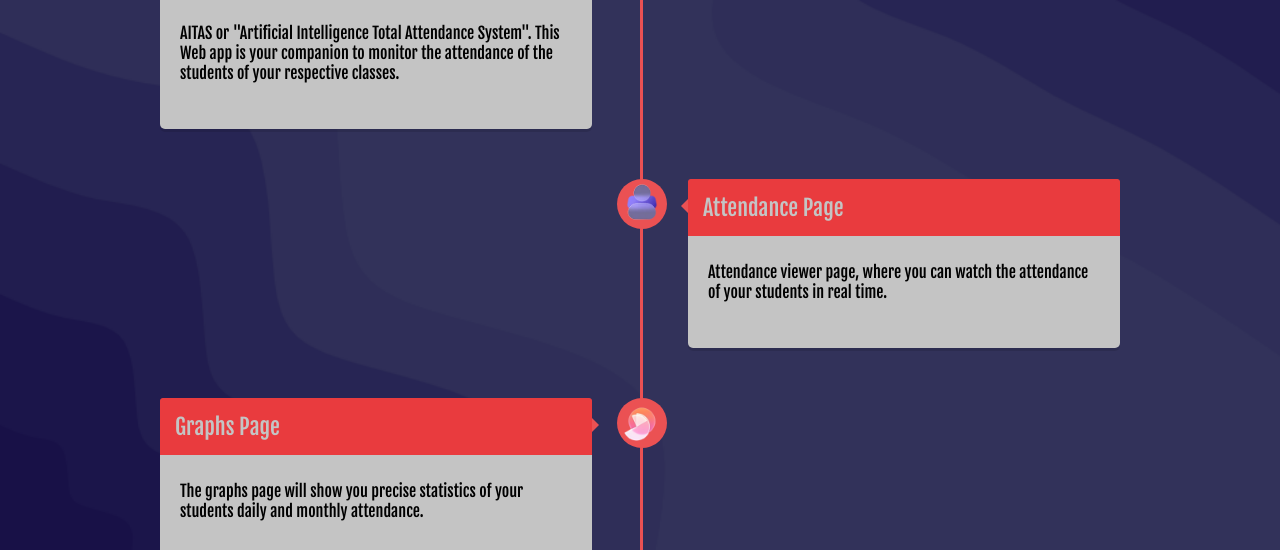
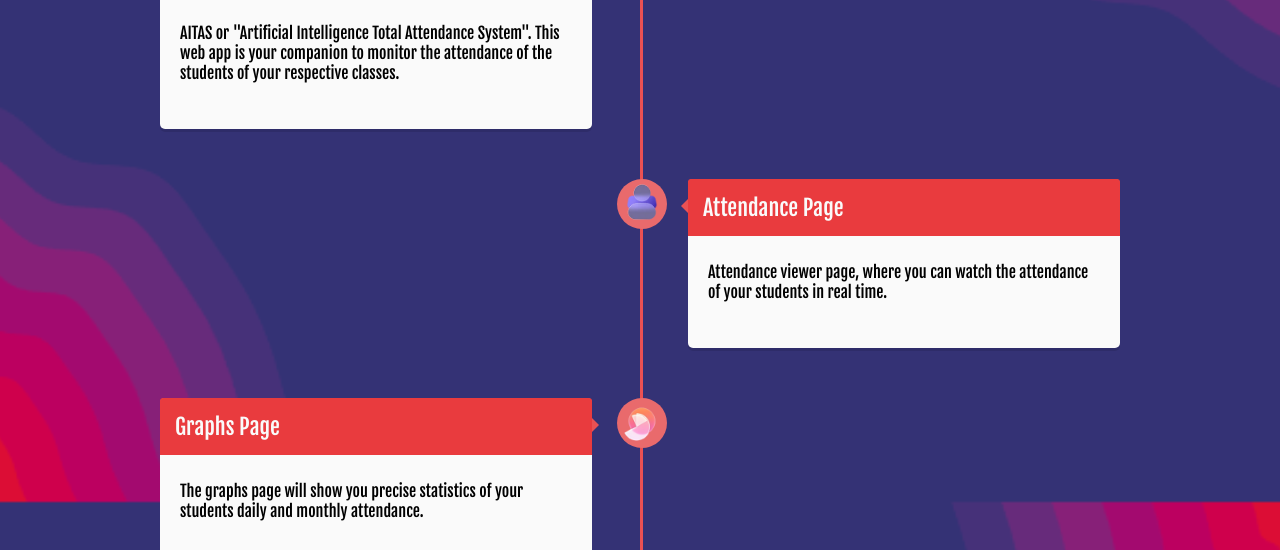
Before and after one commit to luc1d-ed/AITAS, a plain HTML site: page front_end/pages/Home.html in a window 1280 px wide. Shown: the part 298-848 px from the top of the page. Drawn offline with nearby package versions, Linux system fonts and the light colour scheme; a web font is replaced by a local one.

Commit message:
Improved visibility on home page

```diff
--- a/front_end/pages/Home.html
+++ b/front_end/pages/Home.html
@@ -51,7 +51,7 @@
           <div class="timeline-content">
             <h2>AITAS</h2>
             <p>
-              AITAS or "Artificial Intelligence Total Attendance System". This Web app is your companion to monitor the attendance of the students of your respective classes.
+              AITAS or "Artificial Intelligence Total Attendance System". This web app is your companion to monitor the attendance of the students of your respective classes.
             </p>
           </div>
         </div>
@@ -85,12 +85,14 @@
             <a href="https://stxaviersschool.com" target="_blank"><img class="timeline-page-icon" src="./resources/icons/mail.png"></a>
           </div>
           <div class="timeline-content right">
-            <h2>Further Information</h2>
+            <h2>IT Exhibition</h2>
             <p>
-              Email us on aitas@stxaviers.com , or call on 890878777098.
+              This project was made for SXD IT Exhibiotion 2023
             </p>
           </div>
         </div>
+    </div>
+  </div>
 
 <script>
   const currentDate = new Date();
--- a/front_end/pages/resources/stylesheets/Attendance.css
+++ b/front_end/pages/resources/stylesheets/Attendance.css
@@ -9,7 +9,7 @@
 
 body {
   font-family: Fjalla One;
-  background-image: url(../images/attendance-bg.png);
+  background-image: url(../images/home-bg.png);
   background-attachment: fixed;
   background-size: cover;
   overflow: hidden;
--- a/front_end/pages/resources/stylesheets/Home.css
+++ b/front_end/pages/resources/stylesheets/Home.css
@@ -9,7 +9,7 @@
 
 body {
   font-family: Fjalla One;
-  background-image: url(../images/attendance-bg.png);
+  background-image: url(../images/home-bg.png);
   background-attachment: fixed;
   background-size: cover;
   overflow: hidden;
@@ -174,7 +174,7 @@ body {
 }
 
 #timeline .timeline-item .timeline-icon {
-  background: #eb5153;
+  background: #e96a6c;
   width: 50px;
   height: 50px;
   position: absolute;
@@ -193,12 +193,12 @@ body {
   top: 13px;
   left: 14px;
   font-size: 24px;
-  color: #c4c4c4;
+  color: #fafafa;
 }
 
 #timeline .timeline-item .timeline-content {
   width: 45%;
-  background: #c4c4c4;
+  background: #fafafa;
   padding: 20px;
   -webkit-box-shadow: 0 3px 0 rgba(0, 0, 0, 0.1);
   -moz-box-shadow: 0 3px 0 rgba(0, 0, 0, 0.1);
@@ -217,7 +217,7 @@ body {
 #timeline .timeline-item .timeline-content h2 {
   padding: 15px;
   background: #e93b3e;
-  color: #c4c4c4;
+  color: #fafafa;
   margin: -20px -20px 0 -20px;
   font-weight: 300;
   -webkit-border-radius: 3px 3px 0 0;
```
Also changed, not shown: front_end/pages/resources/images/home-bg.png (added).
